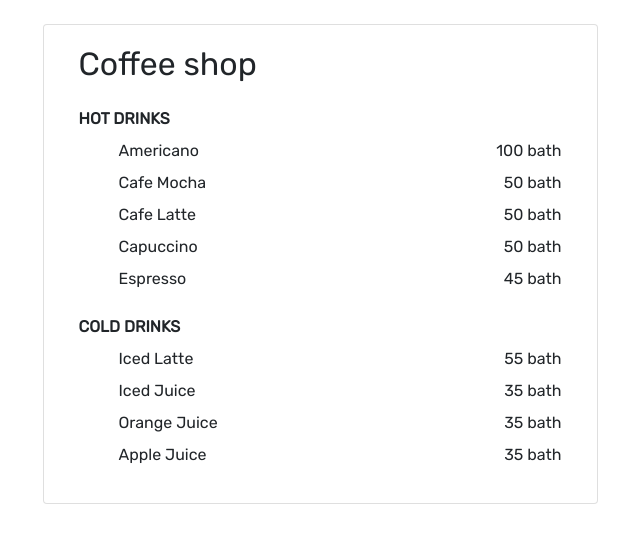
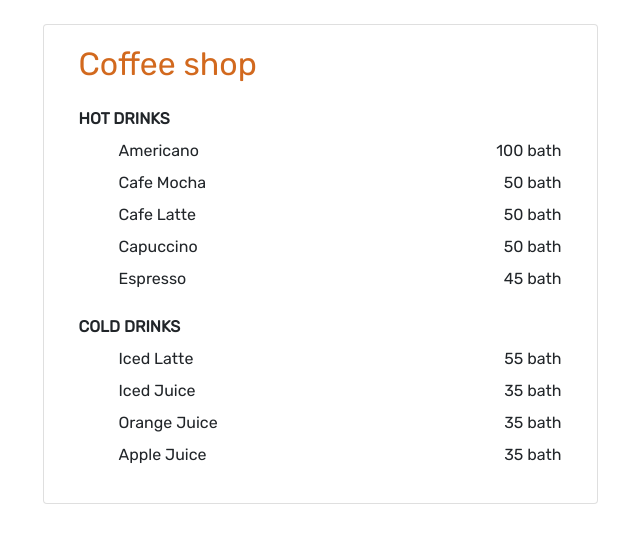
Before and after one commit to anuphap/csit-workshop-190615, a plain HTML site: page index.html in a window 1280 px wide. Shown: the whole page, without its empty margins (320-960 px from the left). Drawn offline with nearby package versions, Linux system fonts and the light colour scheme.

Commit message:
update style header

```diff
--- a/css/main.css
+++ b/css/main.css
@@ -1,5 +1,8 @@
 body {
     font-family: 'Rubik', serif;
+}
+.label-header {
+    color: chocolate
 }
 
 .card {
```
